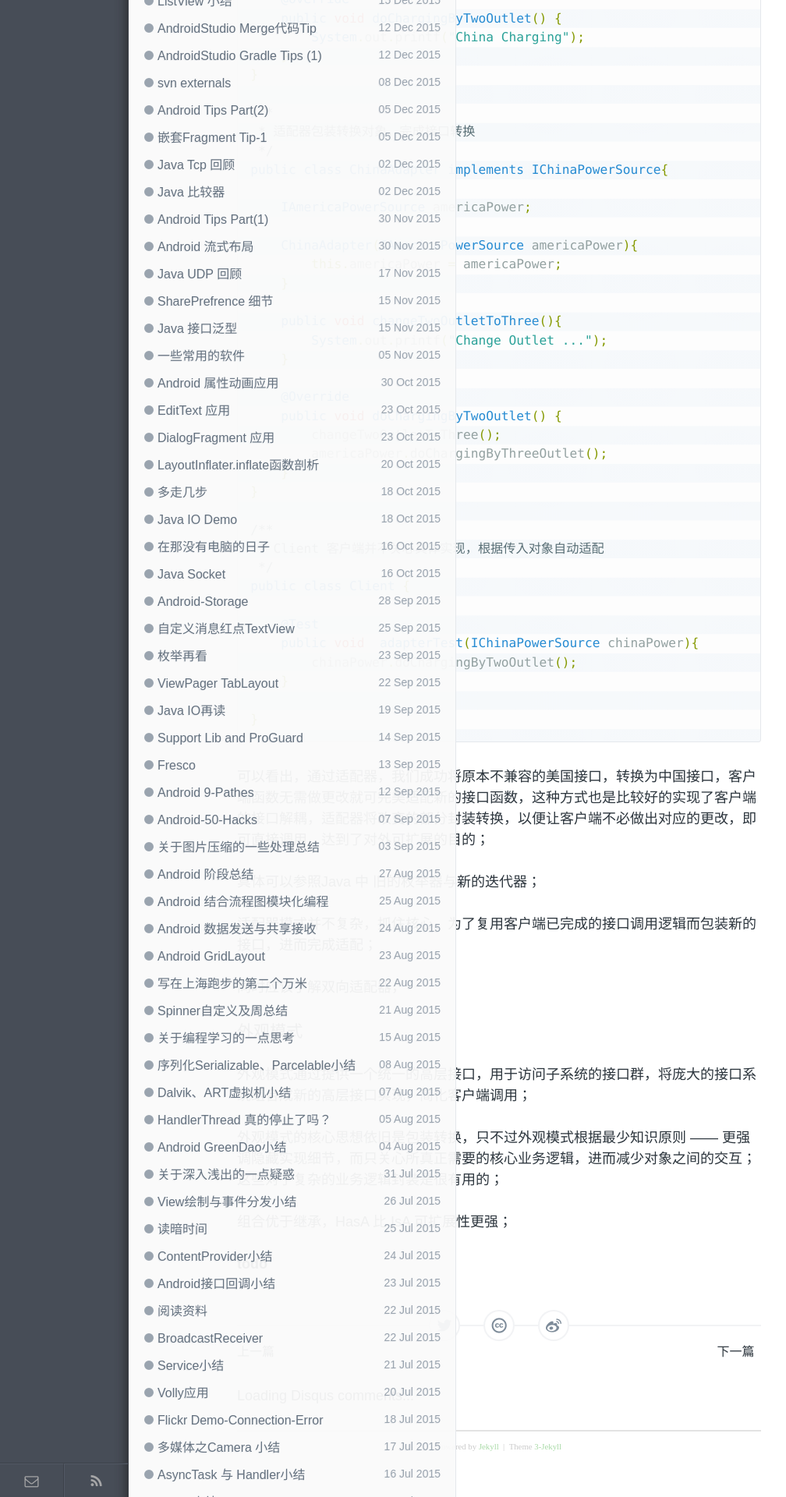
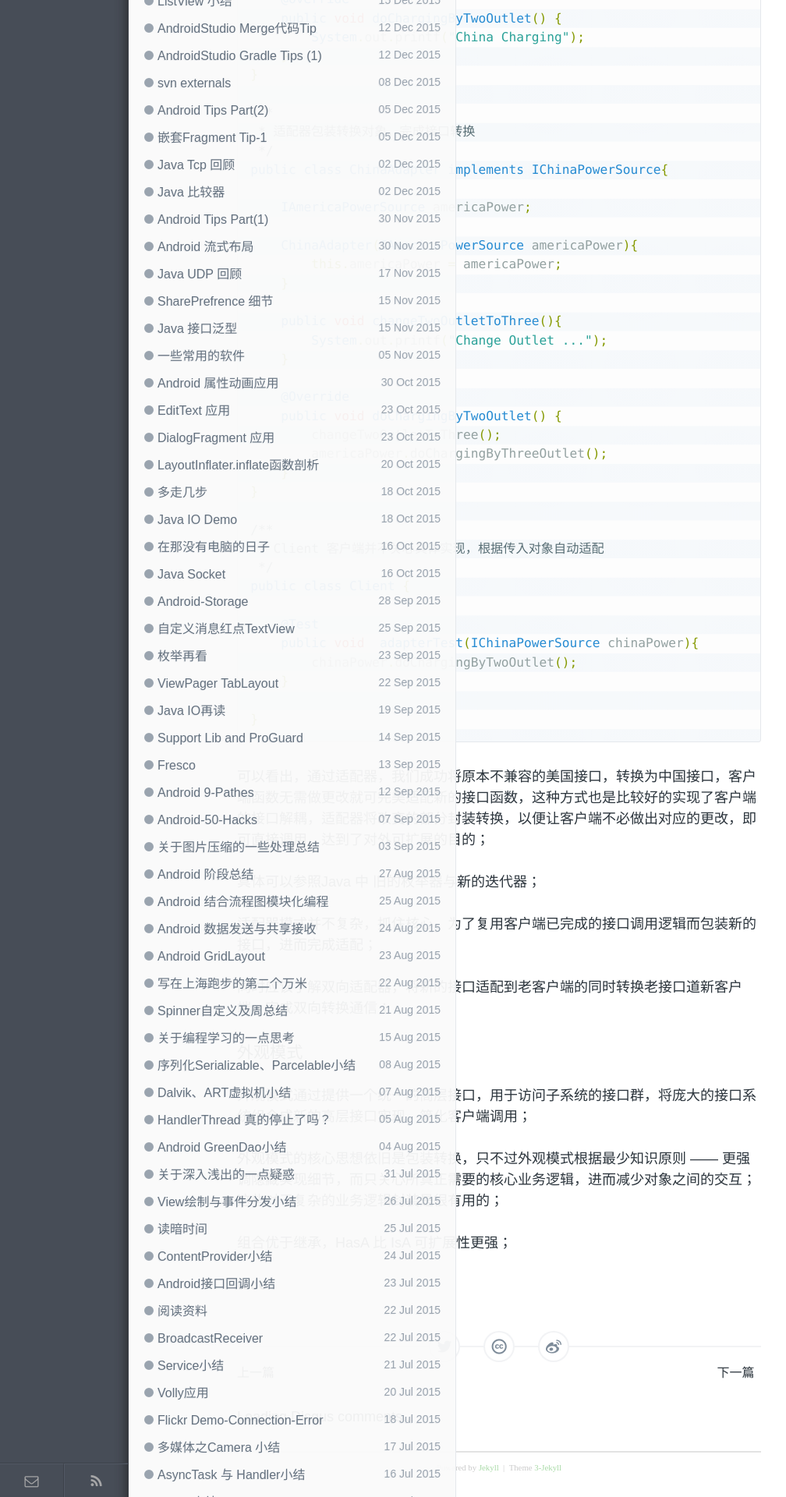
Before and after one commit to enlipan/enlipan.github.io, a Jekyll site: the page built from _posts/2016-01-25-java-patterns-adapter.md, in a window 1280 px wide. Shown: the part 1140-3060 px from the top of the page at 78% size, without its empty margins (0-1008 px from the left). Built offline with Jekyll 4.4.1, drawn with Linux system fonts in a browser that asks for light colours; nearby versions of some CDN libraries; comment, search, counter and statistics services are not loaded.

Commit message:
modify pages adapter java patterns、

```diff
--- a/_posts/2016-01-25-java-patterns-adapter.md
+++ b/_posts/2016-01-25-java-patterns-adapter.md
@@ -83,7 +83,7 @@ public class Client {
 
 适配器模式并不复杂，抓住核心，为了复用客户端已完成的接口调用逻辑而包装新的接口，进而完成适配；
 
-同时应该了解双向适配器，
+同时应该了解双向适配器，将新的接口适配到老客户端的同时转换老接口道新客户端，完成双向转换通信；
 
 
 ### 外观模式
```
